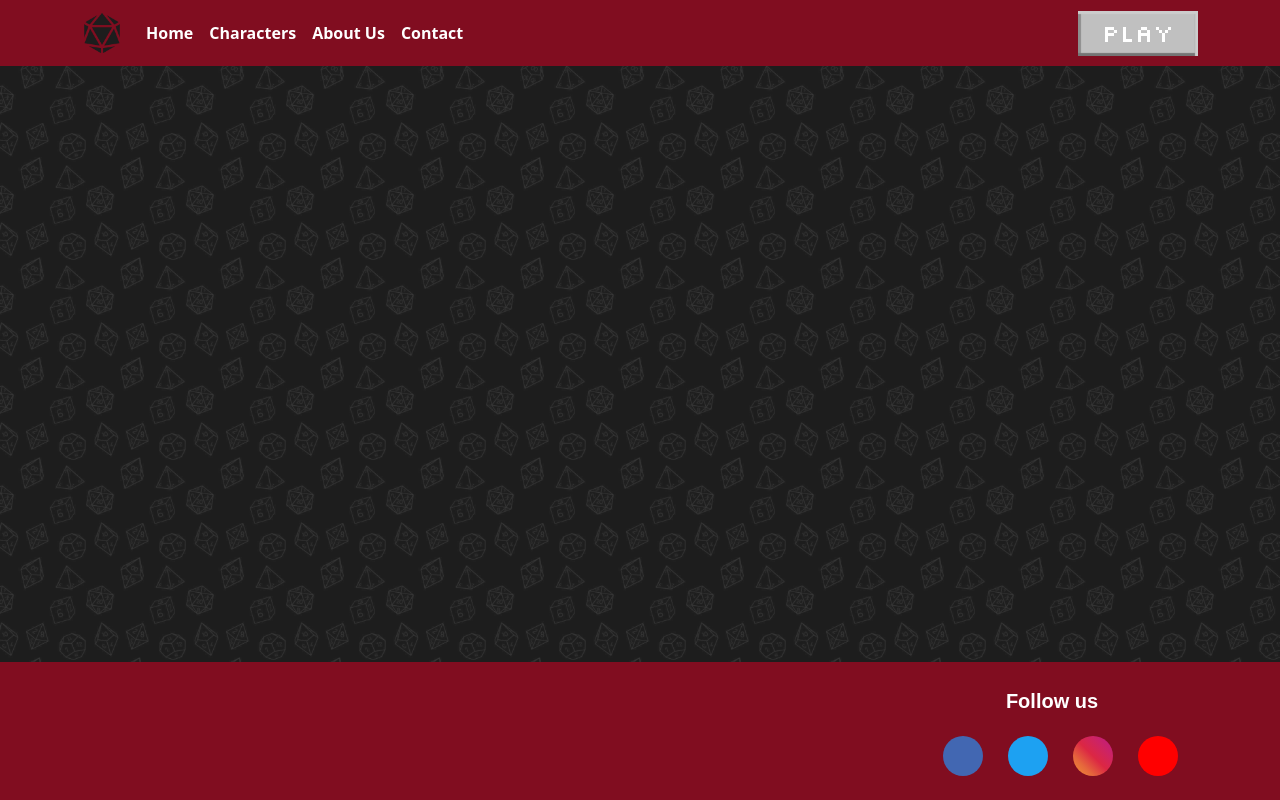
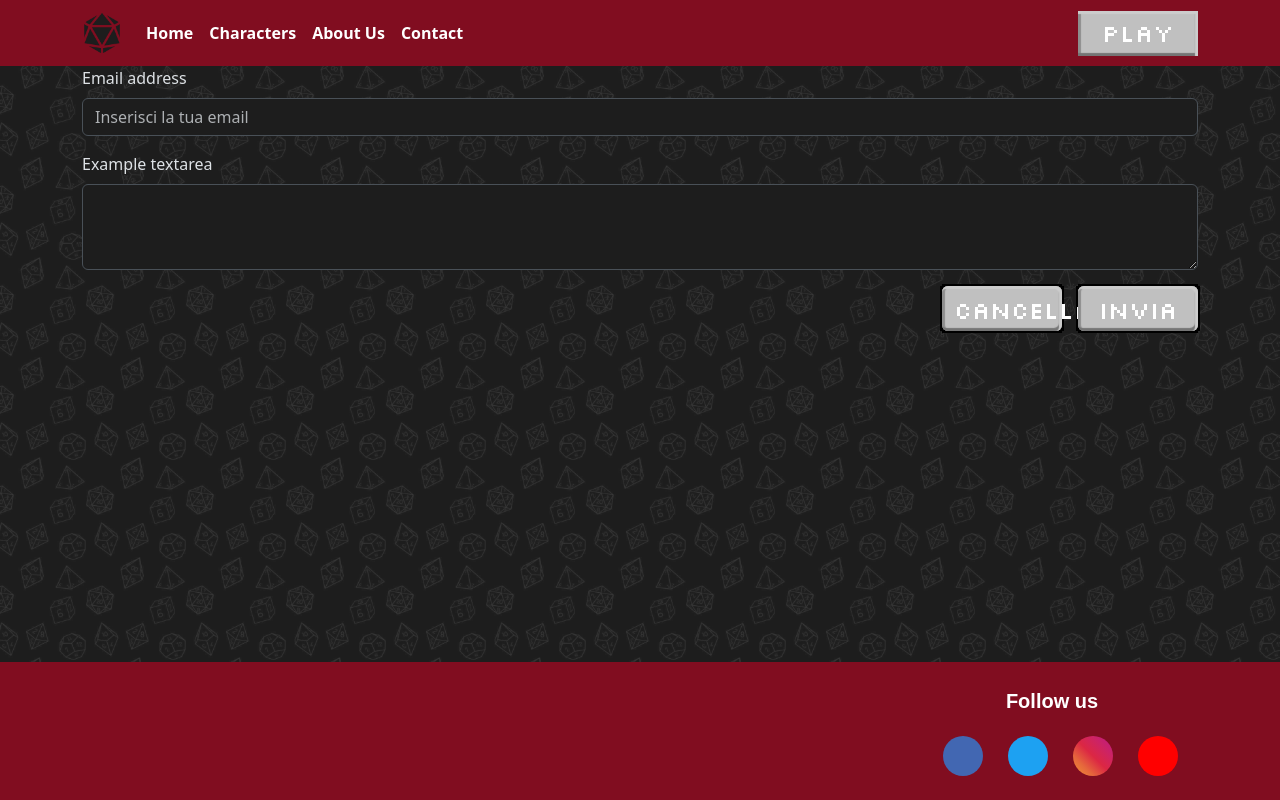
Before and after one commit to Dan848/vite-game-creator, a Vue app: page /contact in a window 1280 px wide. Built offline with nearby package versions, Linux system fonts and the light colour scheme; a web font is replaced by a local one.

Commit message:
add form + button

```diff
--- a/src/pages/ContactsView.vue
+++ b/src/pages/ContactsView.vue
@@ -1,15 +1,39 @@
 <template>
-    <div>
-
+  <div class="container">
+    <div class="mb-3">
+      <label for="exampleFormControlInput1" class="form-label"
+        >Email address</label
+      >
+      <input
+        type="email"
+        class="form-control"
+        id="exampleFormControlInput1"
+        placeholder="Inserisci la tua email"
+      />
     </div>
+    <div class="mb-3">
+      <label for="exampleFormControlTextarea1" class="form-label"
+        >Example textarea</label
+      >
+      <textarea
+        class="form-control"
+        id="exampleFormControlTextarea1"
+        rows="3"
+      ></textarea>
+    </div>
+    <div class="d-grid gap-2 d-md-flex justify-content-md-end">
+      <button class="btn bm-btn me-md-2" type="reset">Cancella</button>
+      <button class="btn bm-btn" type="submit">Invia</button>
+    </div>
+  </div>
 </template>
 
 <script>
-    export default {
-        name: 'ContactsView'
-    }
+export default {
+  name: "ContactsView",
+};
 </script>
 
 <style lang="scss" scoped>
-
+@use "../assets/partials/var.scss" as *;
 </style>
```
